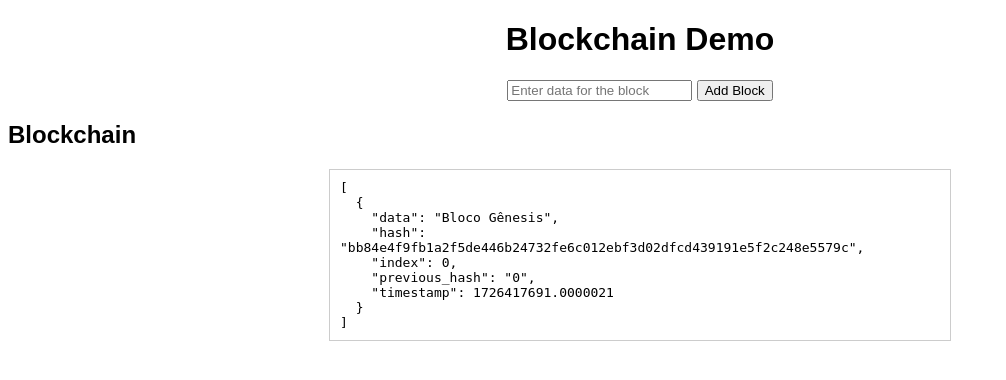
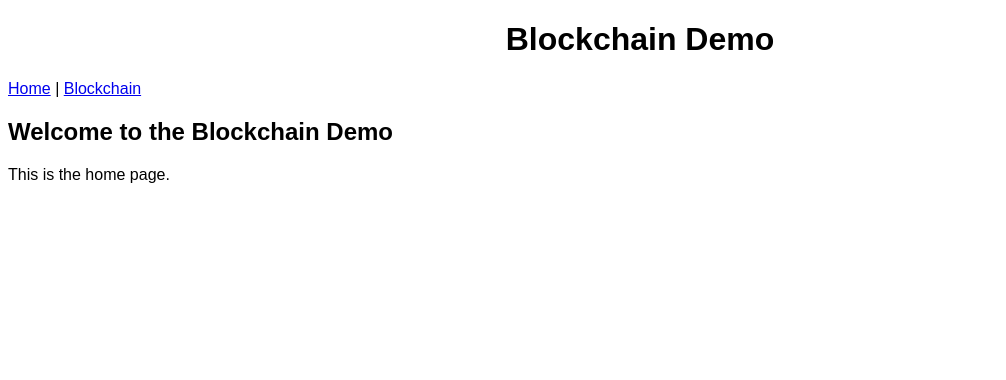
Before and after one commit to lucscordeiro/BlockEdu, a Flask app: page / in a window 1280 px wide. Shown: the top 380 px of the page, without its empty margins (0-1006 px from the left). Run offline with Flask 3, Linux system fonts and the light colour scheme.

Commit message:
Ajustes iniciais

```diff
--- a/app/routes.py
+++ b/app/routes.py
@@ -1,5 +1,5 @@
 from flask import jsonify, request, render_template
-from .Blockchain import Blockchain
+from .blockchain import Blockchain
 
 blockchain = Blockchain()
 
@@ -9,6 +9,10 @@ def init_routes(app):
     def home():
         return render_template('index.html')
 
+    @app.route('/blockchain', methods=['GET'])
+    def blockchain_page():
+        return render_template('blockchain.html')
+
     @app.route('/add_block/<data>', methods=['GET'])
     def add_block(data):
         block = blockchain.add_block(data)
--- /dev/null
+++ b/templates/base.html
@@ -0,0 +1,22 @@
+<!DOCTYPE html>
+<html lang="en">
+<head>
+    <meta charset="UTF-8">
+    <meta name="viewport" content="width=device-width, initial-scale=1.0">
+    <title>{% block title %}Blockchain Demo{% endblock %}</title>
+    <link rel="stylesheet" href="{{ url_for('static', filename='styles.css') }}">
+</head>
+<body>
+    <header>
+        <h1>Blockchain Demo</h1>
+        <nav>
+            <a href="{{ url_for('home') }}">Home</a> |
+            <a href="{{ url_for('blockchain_page') }}">Blockchain</a>
+        </nav>
+    </header>
+    <main>
+        {% block content %}{% endblock %}
+    </main>
+    <script src="{{ url_for('static', filename='script.js') }}"></script>
+</body>
+</html>
--- a/templates/index.html
+++ b/templates/index.html
@@ -1,19 +1,6 @@
-<!DOCTYPE html>
-<html lang="en">
-<head>
-    <meta charset="UTF-8">
-    <meta name="viewport" content="width=device-width, initial-scale=1.0">
-    <title>Blockchain Demo</title>
-    <link rel="stylesheet" href="{{ url_for('static', filename='styles.css') }}">
-</head>
-<body>
-    <h1>Blockchain Demo</h1>
-    <form id="addBlockForm">
-        <input type="text" id="blockData" placeholder="Enter data for the block" required>
-        <button type="submit">Add Block</button>
-    </form>
-    <h2>Blockchain</h2>
-    <pre id="blockchain"></pre>
-    <script src="{{ url_for('static', filename='script.js') }}"></script>
-</body>
-</html>
+{% extends 'base.html' %}
+
+{% block content %}
+    <h2>Welcome to the Blockchain Demo</h2>
+    <p>This is the home page.</p>
+{% endblock %}
```
Also changed, not shown: templates/blockchain.html (added, +10 -0 lines).
